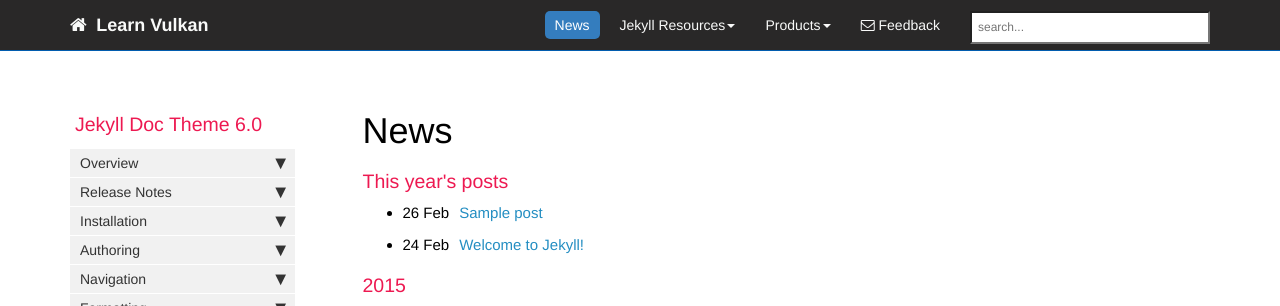
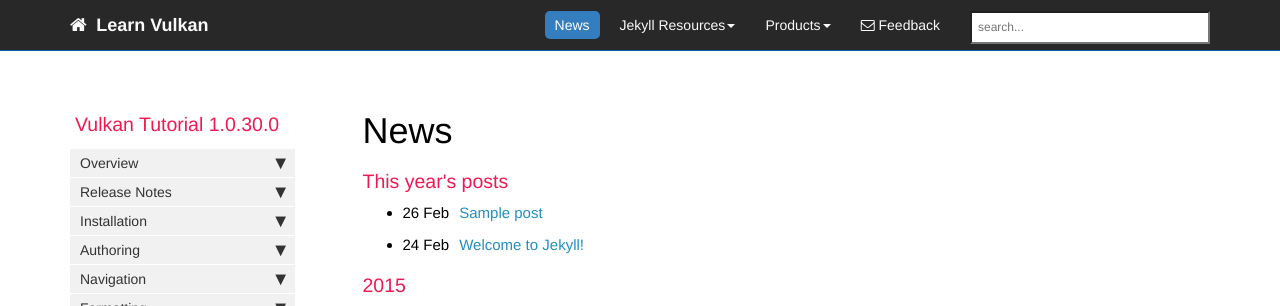
Before and after one commit to learnvulkan/learnvulkan.github.io, a Jekyll site: the page built from pages/news/news_archive.html, in a window 1280 px wide. Shown: the top 306 px of the page. Built offline with Jekyll 4.4.1, drawn with Linux system fonts in a browser that asks for light colours; nearby versions of some CDN libraries; comment, search, counter and statistics services are not loaded.

Commit message:
change minor details

```diff
--- a/_data/sidebars/mydoc_sidebar.yml
+++ b/_data/sidebars/mydoc_sidebar.yml
@@ -2,8 +2,8 @@
 
 entries:
 - title: sidebar
-  product: Jekyll Doc Theme
-  version: 6.0
+  product: Vulkan Tutorial
+  version: 1.0.30.0
   folders:
 
   - title:
```
